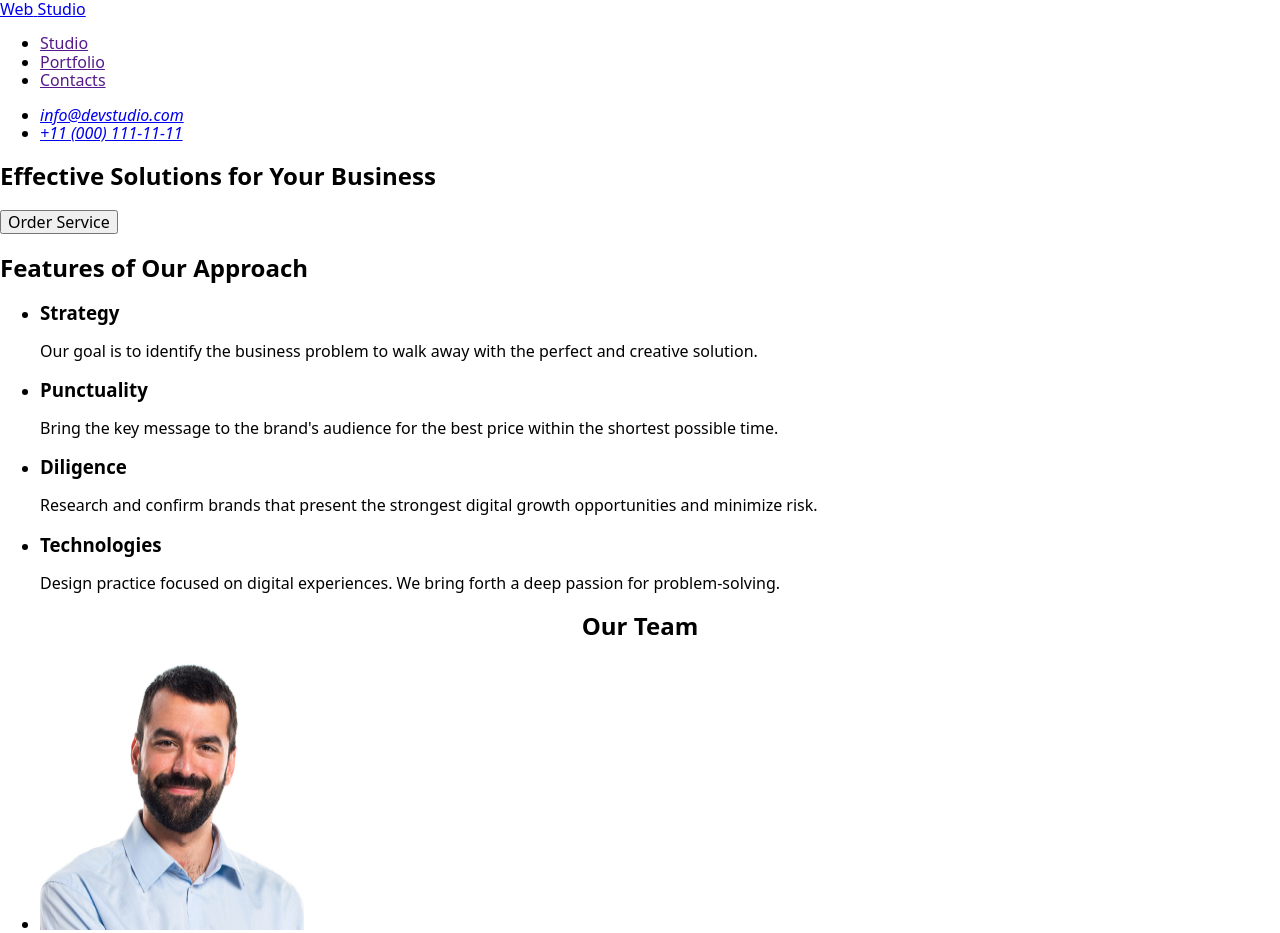
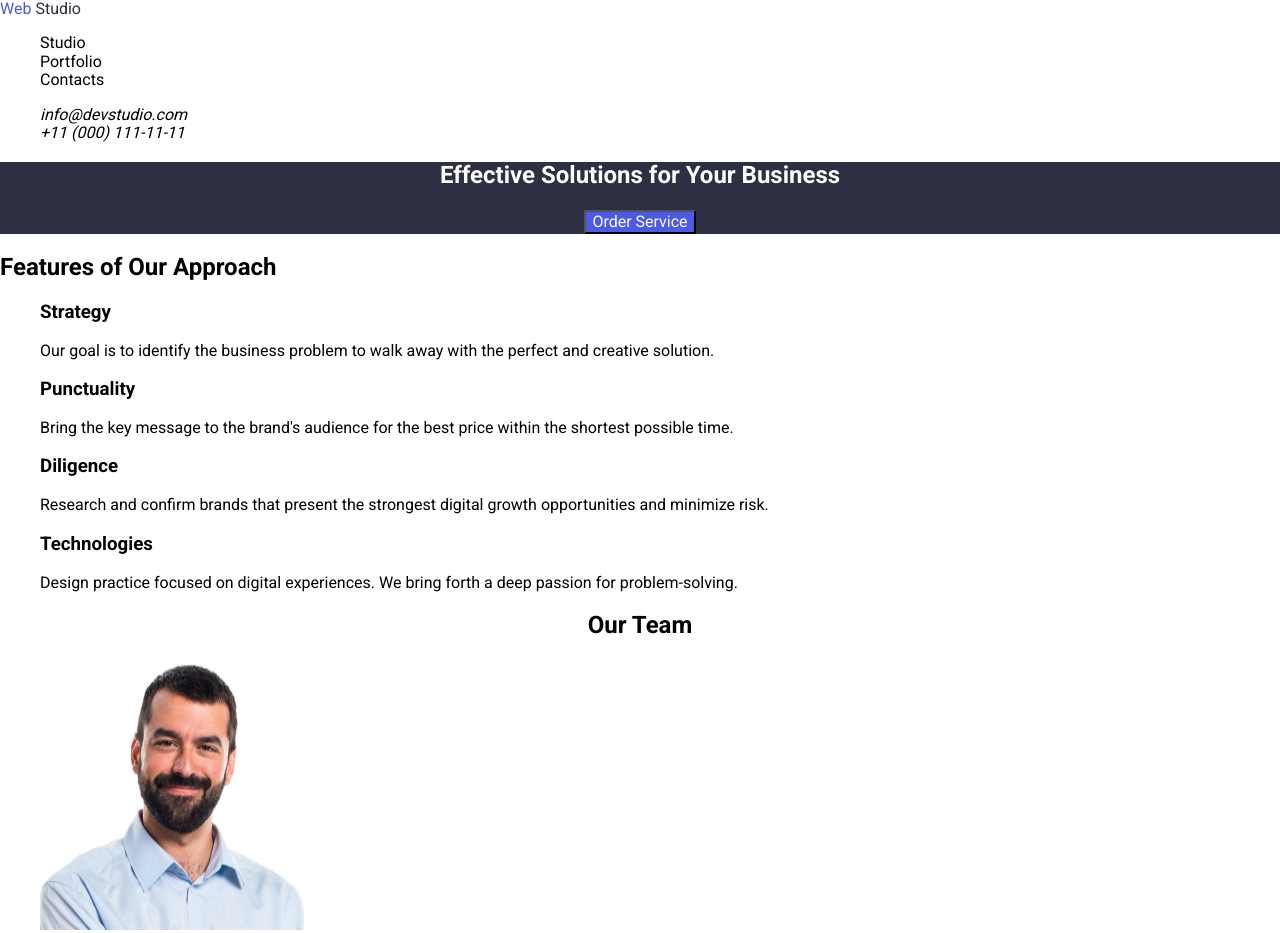
Before and after one commit to Maksymeh/Maksymeh-goit-markup-hw-03, a plain HTML site: page index.html in a window 1280 px wide. Shown: the top 933 px of the page. Drawn offline with Linux system fonts and the light colour scheme.

Commit message:
update index file

```diff
--- a/index.html
+++ b/index.html
@@ -4,7 +4,7 @@
     <meta charset="UTF-8" />
     <meta name="viewport" content="width=device-width, initial-scale=1.0" />
     <title>Document</title>
-    <link rel="stylesheet" href="./css/styles.css" />
+    <link rel="stylesheet" href="style.css" />
     <link rel="stylesheet" href="./css/normalize.css" />
     <link rel="preconnect" href="https://fonts.googleapis.com" />
     <link rel="preconnect" href="https://fonts.gstatic.com" crossorigin />
```
